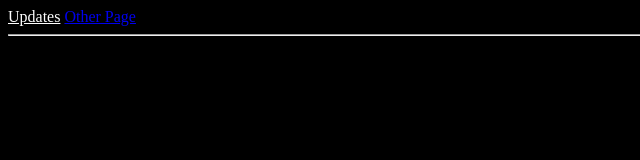
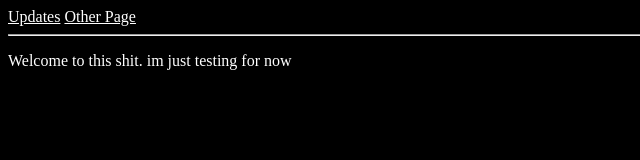
Before and after one commit to DoggoGamrr/doggogamrr.github.io, a plain HTML site: page index.html in a window 1280 px wide. Shown: the whole page, without its empty margins (0-640 px from the left). Drawn offline with Linux system fonts and the light colour scheme.

Commit message:
Update index.html

```diff
--- a/index.html
+++ b/index.html
@@ -11,12 +11,16 @@
         color: white;
       }
 
+      #first {
+        color: white;
+      }
+
     </style>
   </head>
   <body>
     <a href = "index.html" id="link0">Updates</a>
-    <a href = "otherPage.html">Other Page</a>
+    <a href = "otherPage.html" id="link0">Other Page</a>
     <hr/>
-    <p>Welcome to this shit. im just testing for now</p>
+    <p id="first">Welcome to this shit. im just testing for now</p>
   </body>
 </html>
```
